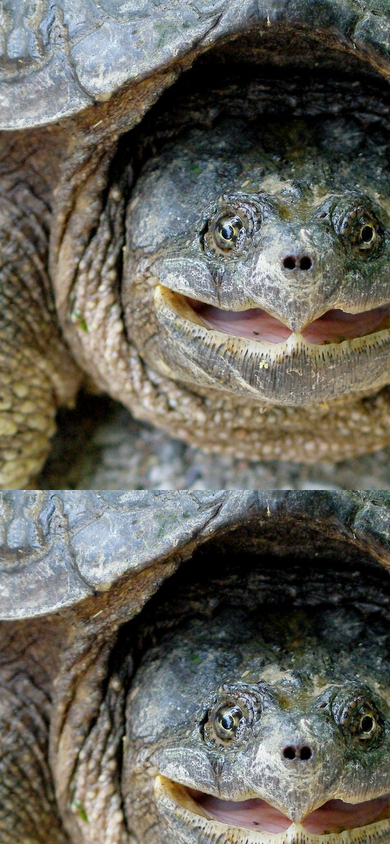
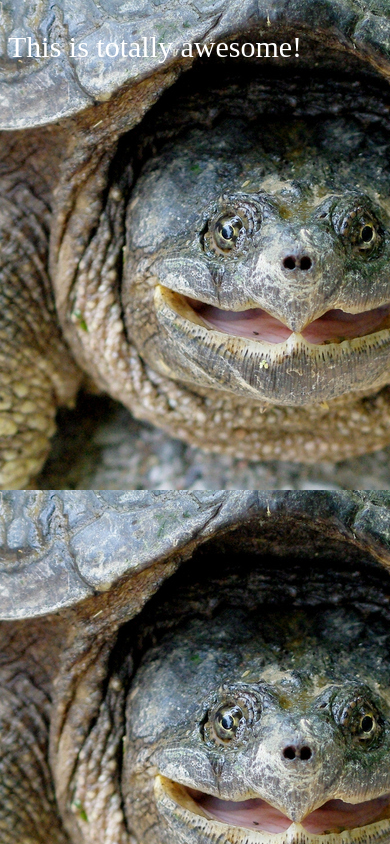
Before and after one commit to tstutzman13/interactivemedia324, a plain HTML site: page exercise2/index.html in a window 390 px wide. Drawn offline with Linux system fonts and the light colour scheme.

Commit message:
exercise 2

```diff
--- a/exercise2/assets/css/main.css
+++ b/exercise2/assets/css/main.css
@@ -1,6 +1,6 @@
 
 /* Base */
-body{
+body{font-size: 100px;
 	background-image: url("images/success.gif");
 }
 
@@ -13,21 +13,30 @@ body{
 
 @media screen and (max-width: 1024px) {
 
-	body{background-image: url("images/skateboard.jpg"); }
+	body{font-size: 80px;
+		background-image: url("images/skateboard.jpg"); }
 }
 
 @media screen and (max-width: 768px) {
-	body{ background-image: url("images/fail1.jpg"); }
+	body{ color: white;
+		font-size: 50px;
+		background-image: url("images/fail1.jpg"); }
 }
 
 @media screen and (max-width: 600px) {
-	body{ background-image: url("images/fail2.jpg"); }
+	body{ color: white;
+		font-size: 40px;
+		background-image: url("images/fail2.jpg"); }
 }
 
 @media screen and (max-width: 480px) {
-	body{ background-image: url("images/happy.jpg"); }
+	body{ color: white;
+		font-size: 30px;
+		background-image: url("images/happy.jpg"); }
 }
 
 @media screen and (max-width: 320px) {
-	body{ background-image: url("images/twoheads.jpg"); }
+	body{ color: white;
+		font-size: 20px;
+		background-image: url("images/twoheads.jpg"); }
 }
--- a/exercise2/index.html
+++ b/exercise2/index.html
@@ -10,6 +10,7 @@
 
 <body>
 
+	<p>This is totally awesome!</p>
 
 </body>
 
```
